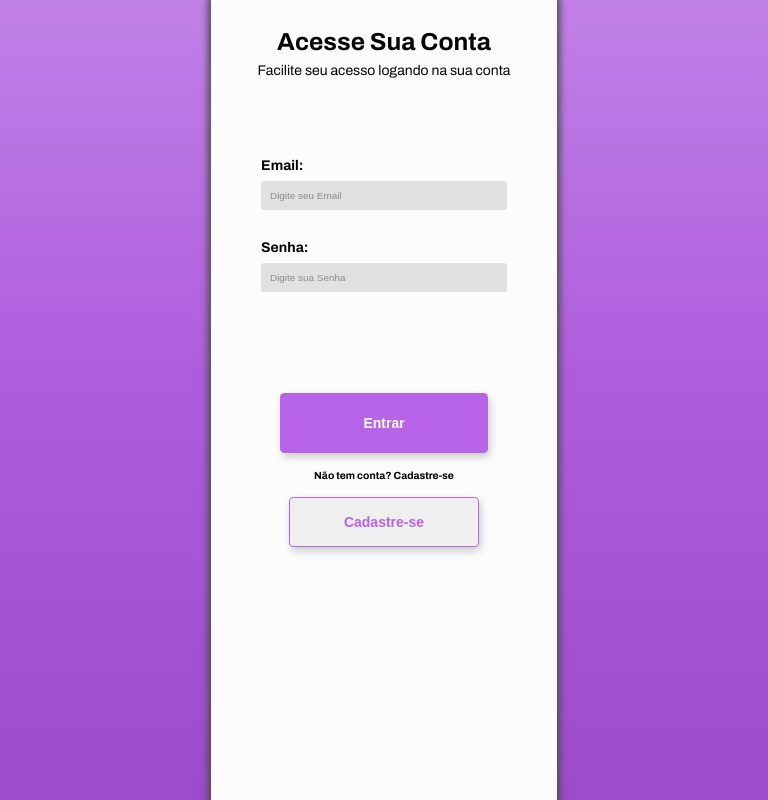
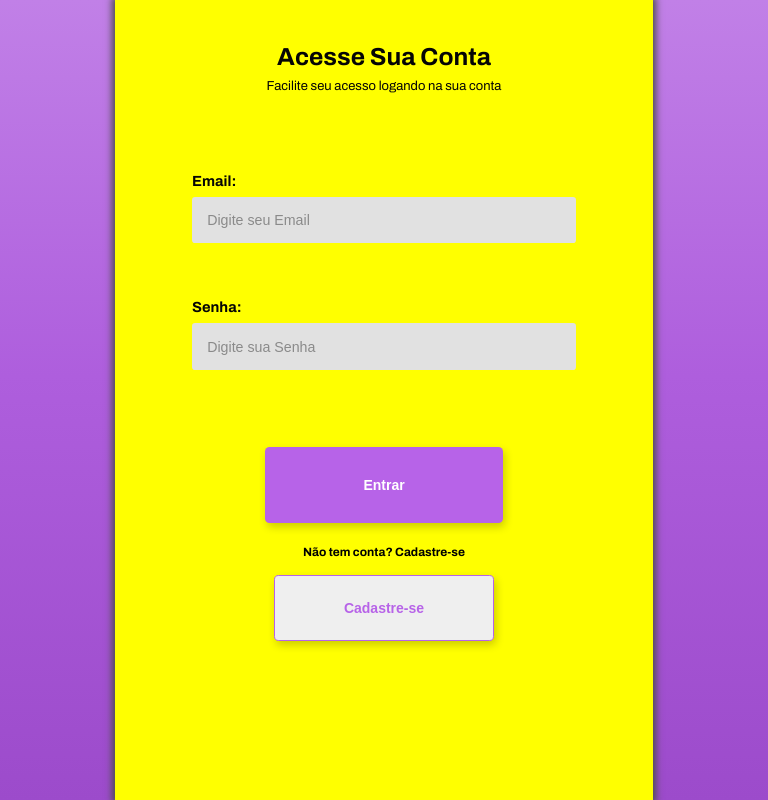
Before and after one commit to EduardoMF0/Login_Screen, a React (Vite) app: page / in a window 768 px wide. Built offline with nearby package versions, Linux system fonts and the light colour scheme.

Commit message:
Updating page design

```diff
--- a/src/Components/Login/login.css
+++ b/src/Components/Login/login.css
@@ -2,10 +2,11 @@
     /* background-color: var(--color-background);   */
     background: rgb(193,128,231);
     background: var(--background-gradient);
+    min-height: 100vh;
 }
 
 .box-page1 {
-    height: 100vh;
+    min-height: 100vh;
     width: 45vw;
     background-color: var(--color-white-page);
     margin: 0 auto;
@@ -23,13 +24,13 @@
     background: none;
 }
 .title-page1 > h1{
-    font-size: clamp(20px, 1rem + 1.9vw, 4vw);
+    font-size: clamp(24px, 1rem + 1.9vw, 4vw);
     margin-bottom: 1.1vh;
 }
 .title-page1 > h2{
-    font-size: clamp(14px, 0.5rem + 0.7vw, 4vw);
+    font-size: clamp(13px, 0.5rem + 0.7vw, 4vw);
     font-weight: 100;
-    margin-bottom: 6vh;
+    margin-bottom: 8vh;
 }
 
 .title-page1 h1, .title-page1 h2{
@@ -55,6 +56,7 @@
 }
 #alert-login p{
     font-size: calc(1.1vw);
+    /* font-size: clamp(12px, 2.4vw + 0.3rem, 5vw); */
     color: #ff3d3d;
     position: absolute;
     font-weight: bold;
@@ -65,7 +67,6 @@
     flex-direction: column;
     text-align: left;
     padding: 0 6.5vw 0 6.5vw;
-    margin-top: 4vh;
 }
 
 #form-page1 > .category-page1{
@@ -78,20 +79,20 @@
 .category-page1 label{
     color: var(--color-font);
     margin-bottom: 1vh;
-    font-size: clamp(14px, 0.7rem + 0.7vw, 4vw);
+    font-size: clamp(15px, 0.7rem + 0.7vw, 4vw);
     font-weight: bold;
 }
 
 .category-page1 input{
-    /* padding: clamp(10px, 0.6vh + 1.5vh, 6vh); */
-    padding: calc(0.7vh + 0.3vw);
+    padding: clamp(12px, 0.7vh + 0.3vw, 6vh);
+    /* padding: calc(0.7vh + 0.3vw); */
 
     border-radius: 0.4vw;
     border: 0.2vw solid transparent;
     outline: none;
     background-color: #e1e1e1;
-    /* font-size: clamp(11px, 0.9vw + 0.2rem, 5vw); */
-    font-size:calc(0.9vw + 0.3rem)
+    font-size: clamp(12px, 0.9vw + 0.3rem, 5vw);
+    /* font-size:calc(0.9vw + 0.3rem) */
 }
 
 .category-page1 input:focus{
@@ -101,7 +102,7 @@
 
 #login-button {
     margin: 0 auto;
-    margin-top: 9vh;
+    margin-top: 9%;
     background-color: var(--color-purple1);
     border: none;
     width: 27vw;
@@ -134,7 +135,7 @@
 }
 
 h3{
-    font-size: clamp(1vw, 0.5rem + 0.7vw, 4vw);
+    font-size: clamp(12px, 0.5rem + 0.7vw, 4vw);
     font-weight: bold;
 }
 
@@ -158,12 +159,89 @@ h3{
     transform: scale(1.02);
   }
 
-  @media screen and (min-width: 2038px){
-    .box-page1{
+  @media screen and (max-width: 425px){
+  /* @media screen and (max-width: 425px), screen and (min-width: 1024px){ */
+    .box-page1 {
+        width: 98vw;
+        background-color: green;
+    }
+
+    #alert-login{
+        top: 17%;
+    }
+    #alert-login p{
+        font-size: clamp(12px, 2.4vw + 0.3rem, 5vw);
+    }
+
+    #form-page1{
+        margin-top: 4%;
+    }
+    #form-page1 > .category-page1 {
+        margin-bottom: 7vh;
+    }
+
+    #login-button{
+        margin-top: 3%;
+        width: 60vw;
+        height: 9vh;
+    }
+
+    #register-page{
+        padding: 2.5vh 16vw;
+    }
+
+    h3{
+        margin-top: 22px;
+    }
+  }
+
+  @media screen and (max-width: 1024px) and (min-width: 426px) {
+    .box-page1 {
+        width: 70vw;
         background-color: yellow;
     }
 
-    .title-page1 > h1{
+    #alert-login p{
+        top: 17%;
+        font-size: clamp(12px, 1.4vw + 0.3rem, 5vw);
+    }
+
+    #form-page1{
+        margin-top: 3%;
+        padding: 0 10vw 0 10vw;
+    }
+
+    #form-page1 > .category-page1 {
+        margin-bottom: 7vh;
+    }
+
+    .category-page1 label{
+        font-size: calc(0.7rem + 1vw);
+    }
+
+    .category-page1 input{
+        padding: calc(1.2vh + 0.6vw);
+        font-size: calc(1.2vw + 0.5rem);
+    }
+
+    #login-button {
+        width: 31vw;
+        height: 9.5vh;
+        margin-top: 4%;
+    }
+
+    .register-div{
+        margin-top: 4%;
+
+    }
+
+    #register-page{
+        padding: 3vh 9vw;
+    }
+  }
+
+  @media screen and (min-width: 2038px){
+   .title-page1 > h1{
         font-size: clamp(20px, 1rem + 2vw, 6vw);
         margin-bottom: 1.1vh;
     }
@@ -195,10 +273,6 @@ h3{
   }
 
   @media screen and (min-width: 4077px){
-    .box-page1{
-        background-color: red;
-    }
-
     .title-page1 > h1{
         font-size: calc(1rem + 2.3vw);
         margin-bottom: 1.1vh;
--- a/src/Components/Register/Register.css
+++ b/src/Components/Register/Register.css
@@ -1,6 +1,4 @@
 #background-page2{
-    /* background-color: var(--color-background);   */
-    background: rgb(193,128,231);
     background: var(--background-gradient);
 }
 
@@ -113,7 +111,8 @@ h1, h2{
     color: var(--color-font);
     margin-bottom: 1vh;
 
-    font-size: clamp(14px, 0.7rem + 0.7vw, 4vw);
+    /* font-size: clamp(14px, 0.7rem + 0.7vw, 4vw); */
+    font-size: calc(0.7rem + 0.7vw);
     font-weight: bold;
 }
 
@@ -127,7 +126,8 @@ h1, h2{
 }
 
 #form-page2 input{
-    padding: 1.5vh;
+    padding: calc(0.7vh + 0.3vw);
+    font-size: calc(0.9vw + 0.3rem);
     width: 100%;
     border-radius: 0.4vw;
     border: 0.2vw solid transparent;
@@ -148,43 +148,40 @@ input::placeholder{
     width: 64%;
     margin-bottom:3.7vh;
 }
+
+#state-date > #date-div-page2{
+    width: 70%;
+
+    display: flex;
+    flex-direction: column;
+}
+
 #date-div-page2 > input{
-    margin-top: 1vh;
-    width: 45%;
+    width: 46%;
 }
 #state-date > div:nth-child(2){
     display: flex;
     flex-direction: row;
     align-items: center;
     gap: 0.5vw;
+
+    padding: calc(0.7vh + 0.3vw);
+    font-size: calc(0.9vw + 0.3rem);
 }
 
 #form-page2 select{
-    padding: 1.5vh;
+    padding: calc(0.9vh + 0.5vw);
     border-radius: 0.4vw;
     border: 0.2vw solid transparent;
     background-color: var(--color-gray);
     outline: none;
+    font-size: calc(0.9vw + 0.3rem);
 }
 #state-date select:focus{
     border: 0.2vw solid var(--color-purple2);
 }
 
 #register-button {
-    /* background-color: var(--color-purple1);
-    color: white;
-    border: none;
-    font-size: clamp(14px, 0.3rem + 1vw, 4vw);
-    font-weight: bold;
-
-    margin-top: 2.5vh;
-    padding: 2.2vh 12vw;
-    border-radius: 0.6vw;
-    cursor: pointer;
-
-    box-shadow: 2px 4px 8px rgba(0, 0, 0, 0.2);
-    transition: all 0.3s ease-in-out;  */
-
     margin: 0 auto;
     margin-top: 2.5vh;
     background-color: var(--color-purple1);
@@ -208,3 +205,36 @@ input::placeholder{
     background-color: var(--color-purple2);
     transform: scale(1.05);
   }
+
+  @media screen and (min-width: 2038px){
+    .title-page2 > h1{
+        font-size: calc(2vw + 1.1rem);
+        margin-bottom: 1.1vh;
+    }
+    .title-page2 > h2{
+        font-size: calc(0.7vw + 0.8rem);
+    }
+
+    #form-page2 input{
+        padding: calc(1vh + 0.3vw);
+        font-size: calc(1vw + 0.4rem);
+    }
+
+    #form-page2 label{
+        font-size: calc(0.7vw + 0.8rem);
+    }
+  }
+
+  @media screen and (min-width: 4077px){
+    .title-page2 > h1{
+        font-size: calc(2.4vw + 1.4rem);
+        margin-bottom: 1.1vh;
+    }
+    .title-page2 > h2{
+        font-size: calc(0.9vw + 0.8rem);
+    }
+
+    #form-page2 label{
+        font-size: calc(0.9vw + 0.9rem);
+    }
+  }
```
